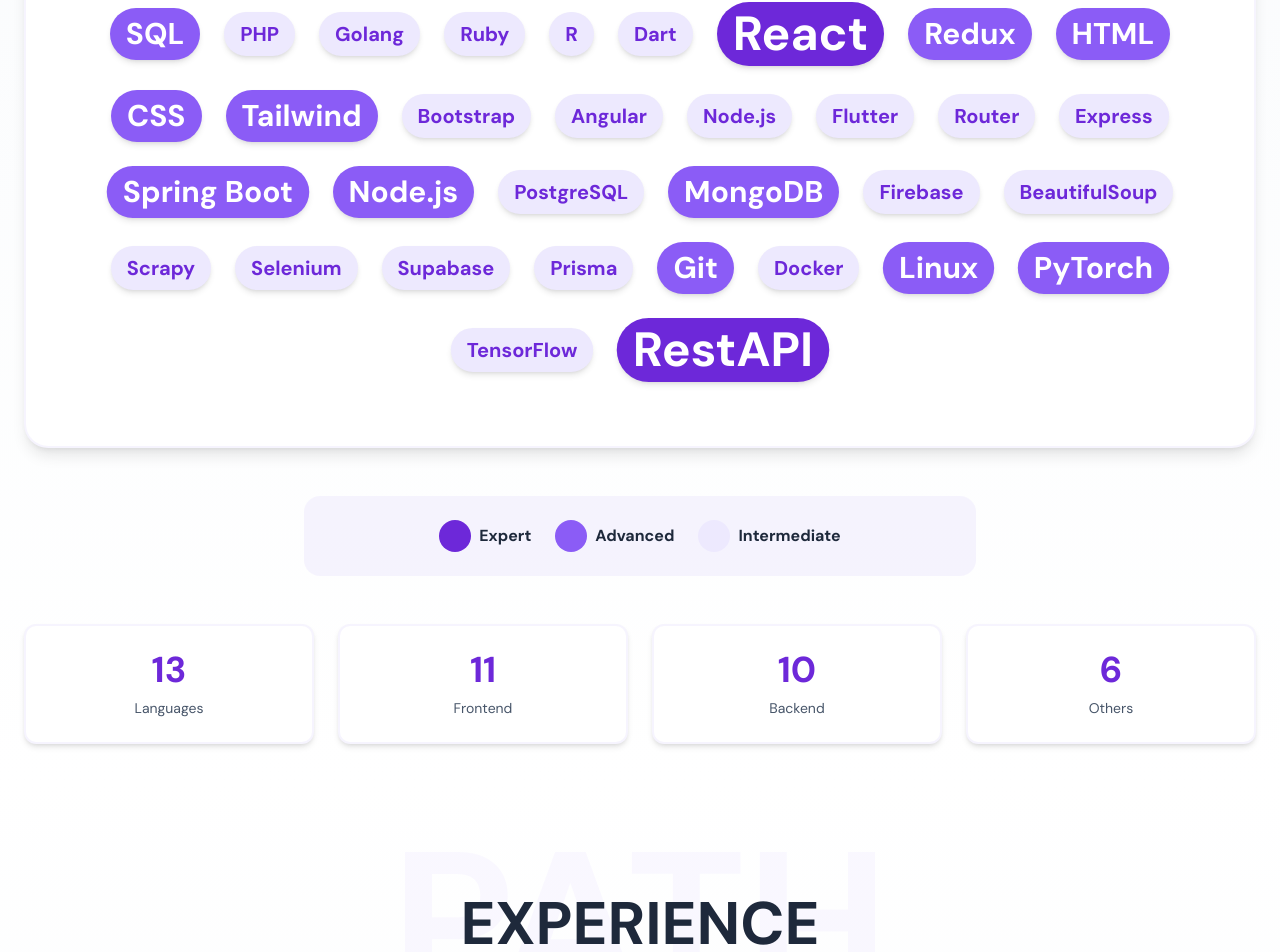
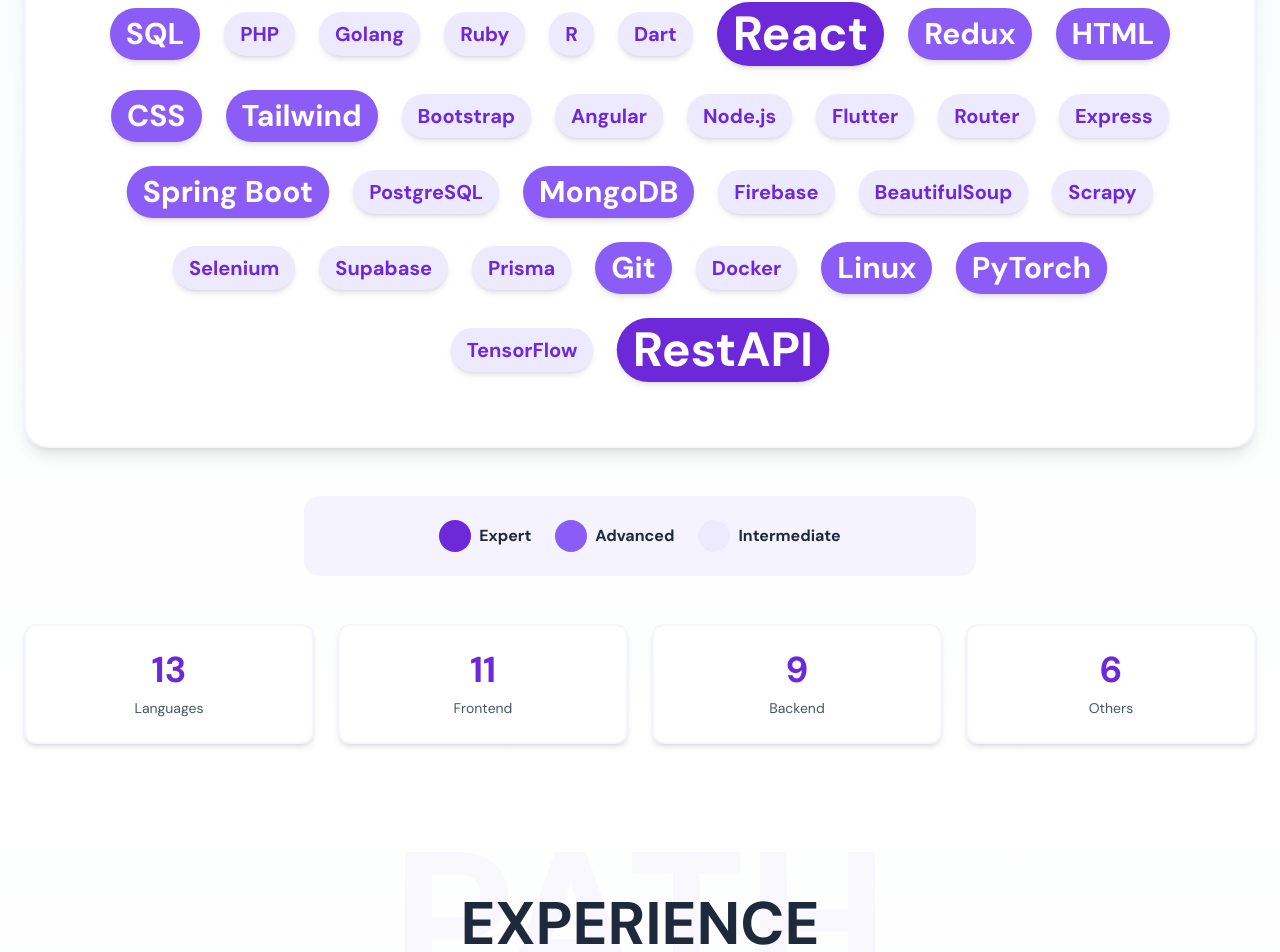
Before and after one commit to DianaWijaya/personal-website, a React (Vite) app: page / in a window 1280 px wide. Shown: the part 3969-4921 px from the top of the page. Built offline with nearby package versions, Linux system fonts and the light colour scheme.

Commit message:
remove duplicate for skill

```diff
--- a/src/sections/skills/index.tsx
+++ b/src/sections/skills/index.tsx
@@ -46,7 +46,6 @@
 
     // Backend
     { name: "Spring Boot", level: "advanced", category: "Backend" },
-    { name: "Node.js", level: "advanced", category: "Backend" },
     { name: "PostgreSQL", level: "intermediate", category: "Backend" },
     { name: "MongoDB", level: "advanced", category: "Backend" },
     { name: "Firebase", level: "intermediate", category: "Backend" },
```
